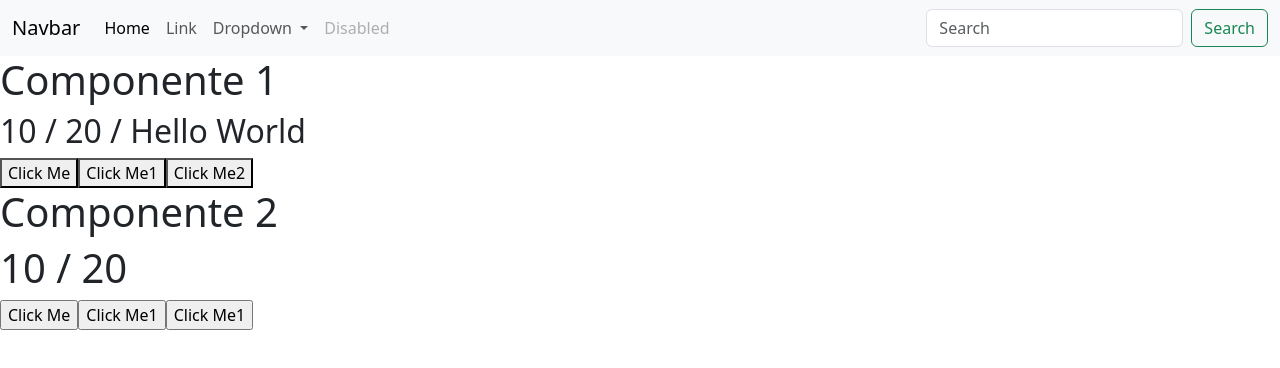
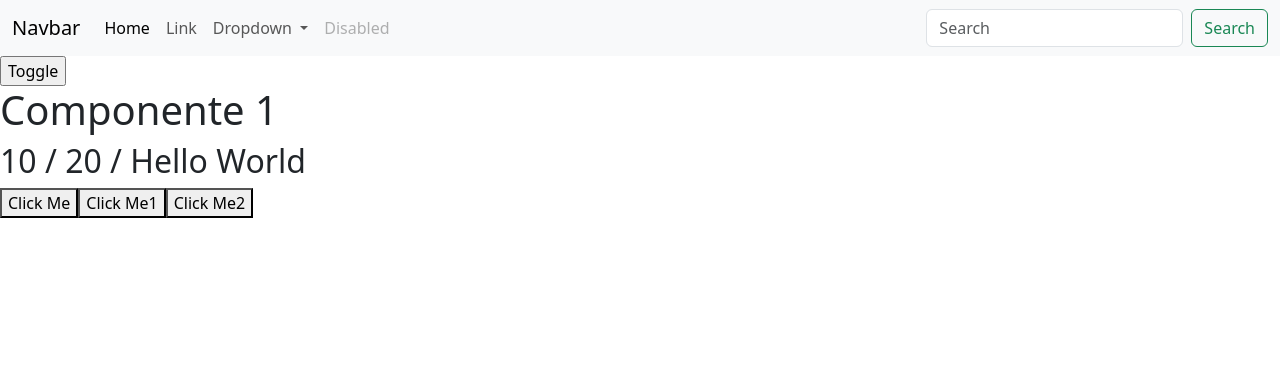
Before and after one commit to kodevue/myvueapp2, a Vue app: page / in a window 1280 px wide. Shown: the top 368 px of the page. Built offline with nearby package versions, Linux system fonts and the light colour scheme.

Commit message:
displaying component using component.

```diff
--- a/src/App.vue
+++ b/src/App.vue
@@ -1,11 +1,16 @@
 <script setup>
+import { computed, ref } from 'vue'
 import MyNavbar from './components/MyNavbar.vue'
 import MyStateCompOne from './components/MyStateCompOne.vue'
 import MyStateCompTwo from './components/MyStateCompTwo.vue'
+
+const active = ref(true)
+const currentView = computed(() => (active.value ? MyStateCompOne : MyStateCompTwo))
 </script>
 
 <template>
   <MyNavbar />
-  <MyStateCompOne />
-  <MyStateCompTwo />
+
+  <input type="button" value="Toggle" @click="active = !active" />
+  <component :is="currentView"></component>
 </template>
```
